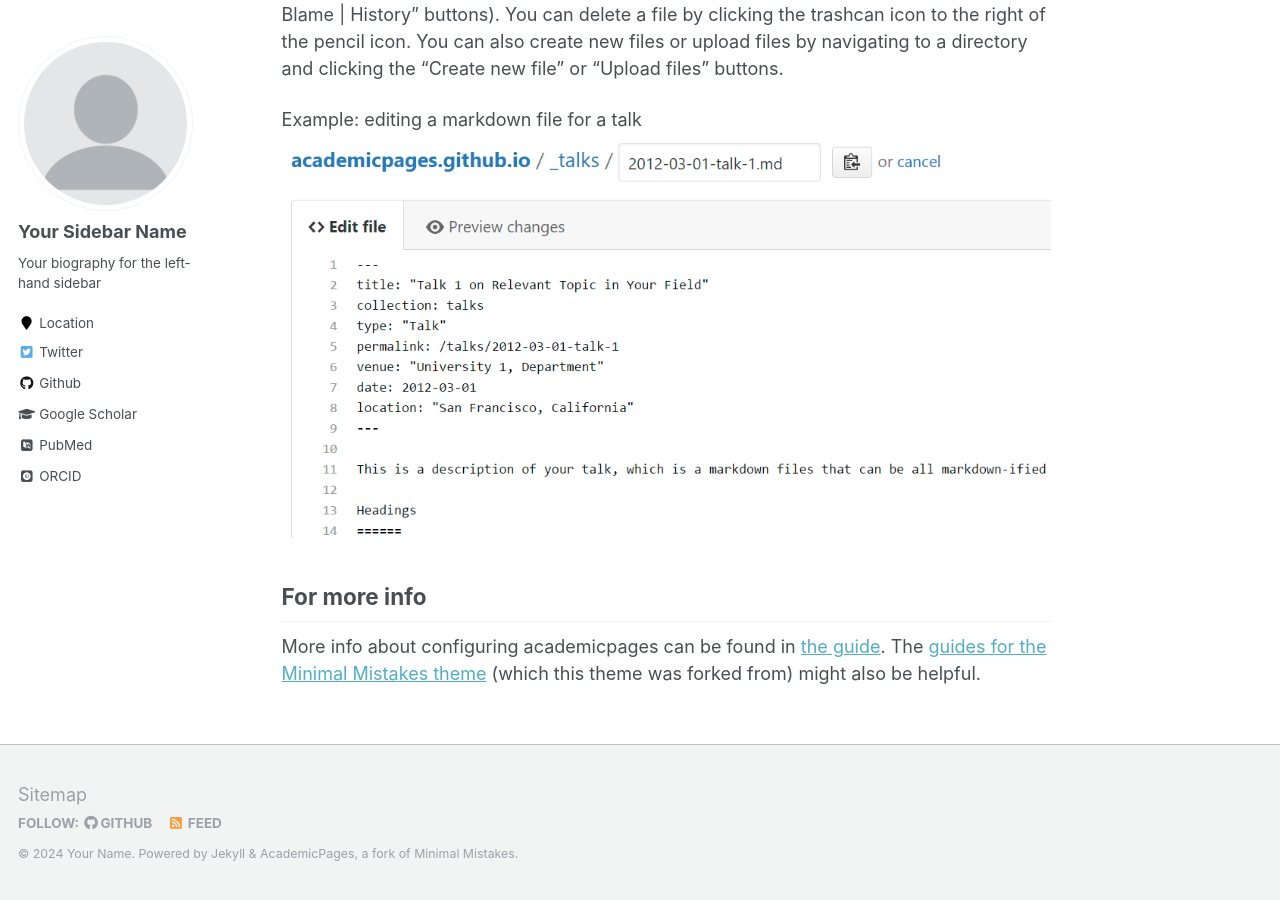
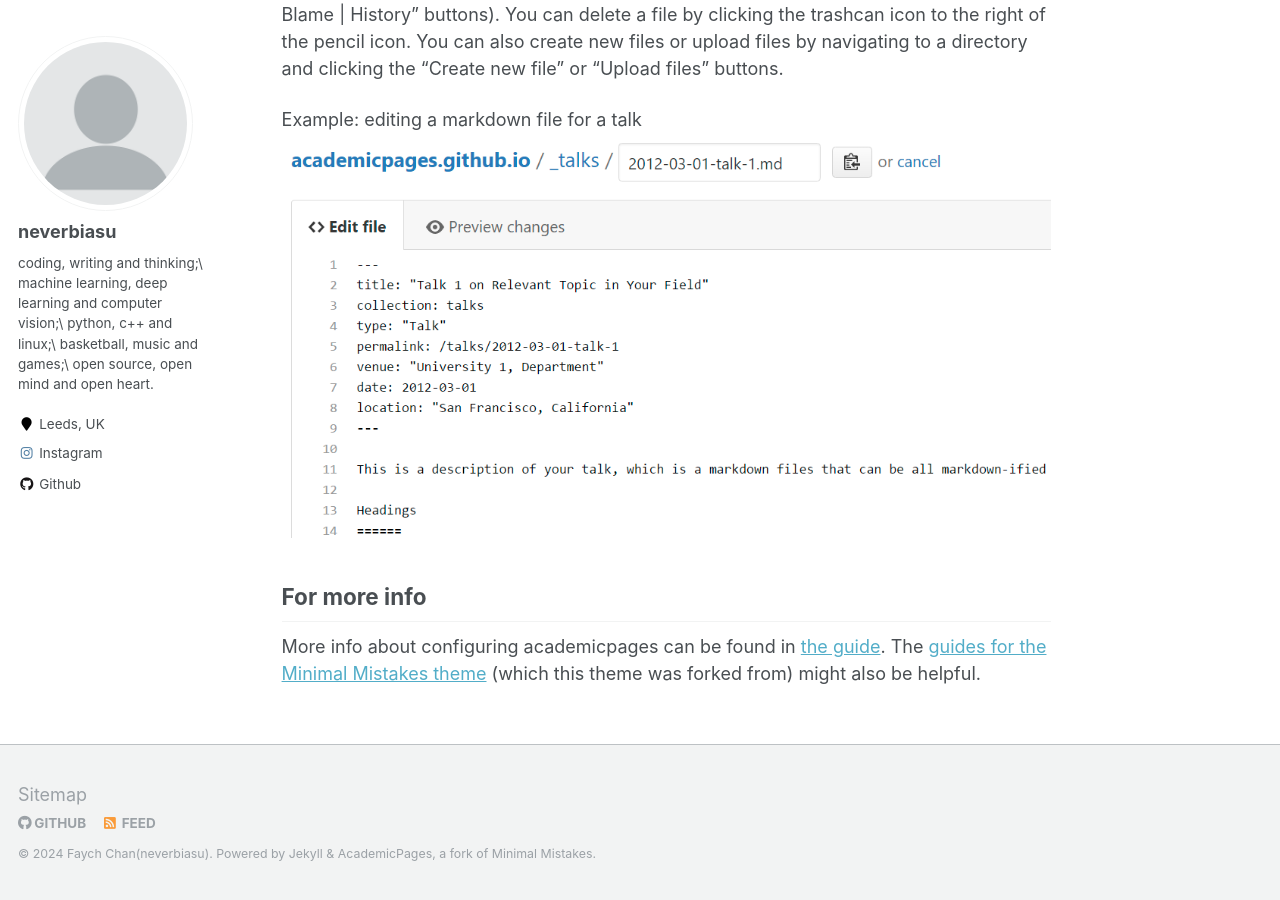
Before and after one commit to neverbiasu/acdemicpage, a Jekyll site: the page built from _pages/about.md, in a window 1280 px wide and 900 px high, scrolled down 2463 px. Built offline with Jekyll 4.4.1, drawn with Linux system fonts in a browser that asks for light colours; some web fonts are replaced; some of the changed text lies outside the part shown.

Commit message:
config_ch

```diff
--- a/_config.yml
+++ b/_config.yml
@@ -6,14 +6,18 @@
 # `jekyll serve`. If you change this file, please restart the server process.
 
 # Site Settings
-locale                   : "en-US"
-title                    : "Your Name / Site Title"
+locale                   : "Leeds, UK"
+title                    : "Faych's Blog"
 title_separator          : "-"
-name                     : &name "Your Name"
-description              : &description "personal description"
-url                      : https://academicpages.github.io # the base hostname & protocol for your site e.g. "https://mmistakes.github.io"
+name                     : &name "Faych Chan(neverbiasu)"
+description              : &description "coding, writing and thinking;\\
+machine learning, deep learning and computer vision;\\
+python, c++ and linux;\\
+basketball, music and games;\\
+open source, open mind and open heart."
+url                      : https://neverbiasu.github.io # the base hostname & protocol for your site e.g. "https://mmistakes.github.io"
 baseurl                  : "" # the subpath of your site, e.g. "/blog"
-repository               : "academicpages/academicpages.github.io"
+repository               : "neverbiasu/neverbiasu.github.io"
 teaser                   :  # filename of teaser fallback teaser image placed in /images/, .e.g. "500x300.png"
 breadcrumbs              : false # true, false (default)
 words_per_minute         : 160
@@ -29,7 +33,7 @@
   facebook:
     appid                :
     num_posts            : # 5 (default)
-    colorscheme          : # "light" (default), "dark"
+    colorscheme          : "dark" # "light" (default), "dark"
 staticman:
   allowedFields          : ['name', 'email', 'url', 'message']
   branch                 : "gh-pages" # "master", "gh-pages"
@@ -40,7 +44,7 @@
   path                   : "_data/comments/{options.slug}"
   requiredFields         : ['name', 'email', 'message']
   transforms:
-    email                : "md5"
+    email                : "neverbiasu@gmail.com"
   generatedFields:
     date:
       type               : "date"
@@ -80,13 +84,17 @@
 
 # Site Author
 author:
-  name             : "Your Sidebar Name"
+  name             : "neverbiasu"
   avatar           : "profile.png"
-  bio              : "Your biography for the left-hand sidebar"
-  location         : "Location"
+  bio              : "coding, writing and thinking;\\
+machine learning, deep learning and computer vision;\\
+python, c++ and linux;\\
+basketball, music and games;\\
+open source, open mind and open heart."
+  location         : "Leeds, UK"
   employer         :
-  pubmed           : "https://www.ncbi.nlm.nih.gov/pubmed/?term=john+snow"
-  googlescholar    : "http://yourfullgooglescholarurl.com"
+  pubmed           : #"https://www.ncbi.nlm.nih.gov/pubmed/?term=john+snow"
+  googlescholar    : #"http://yourfullgooglescholarurl.com"
   email            :
   researchgate     :  # example: "https://www.researchgate.net/profile/yourprofile"
   uri              :
@@ -96,20 +104,20 @@
   flickr           :
   facebook         :
   foursquare       :
-  github           : "academicpages"
+  github           : "neverbiasu"
   google_plus      :
   keybase          :
-  instagram        :
+  instagram        : "neverbiasu"
   impactstory      : #"https://profiles.impactstory.org/u/xxxx-xxxx-xxxx-xxxx"
   lastfm           :
   linkedin         :
-  orcid            : "http://orcid.org/yourorcidurl"
+  orcid            : #"http://orcid.org/yourorcidurl"
   pinterest        :
   soundcloud       :
   stackoverflow    : # http://stackoverflow.com/users/123456/username
   steam            :
   tumblr           :
-  twitter          : "replacethistwitterhandle"
+  twitter          : #"replacethistwitterhandle"
   vine             :
   weibo            :
   xing             :
```
